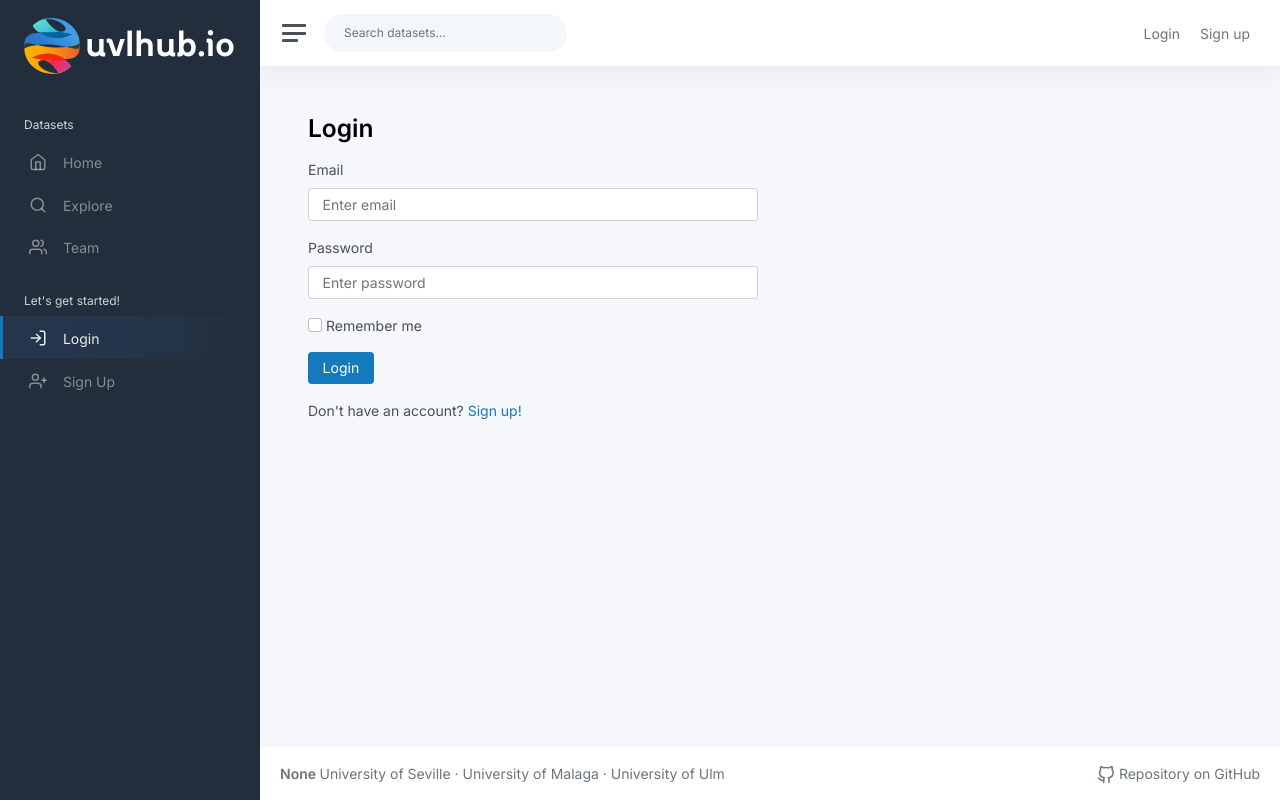
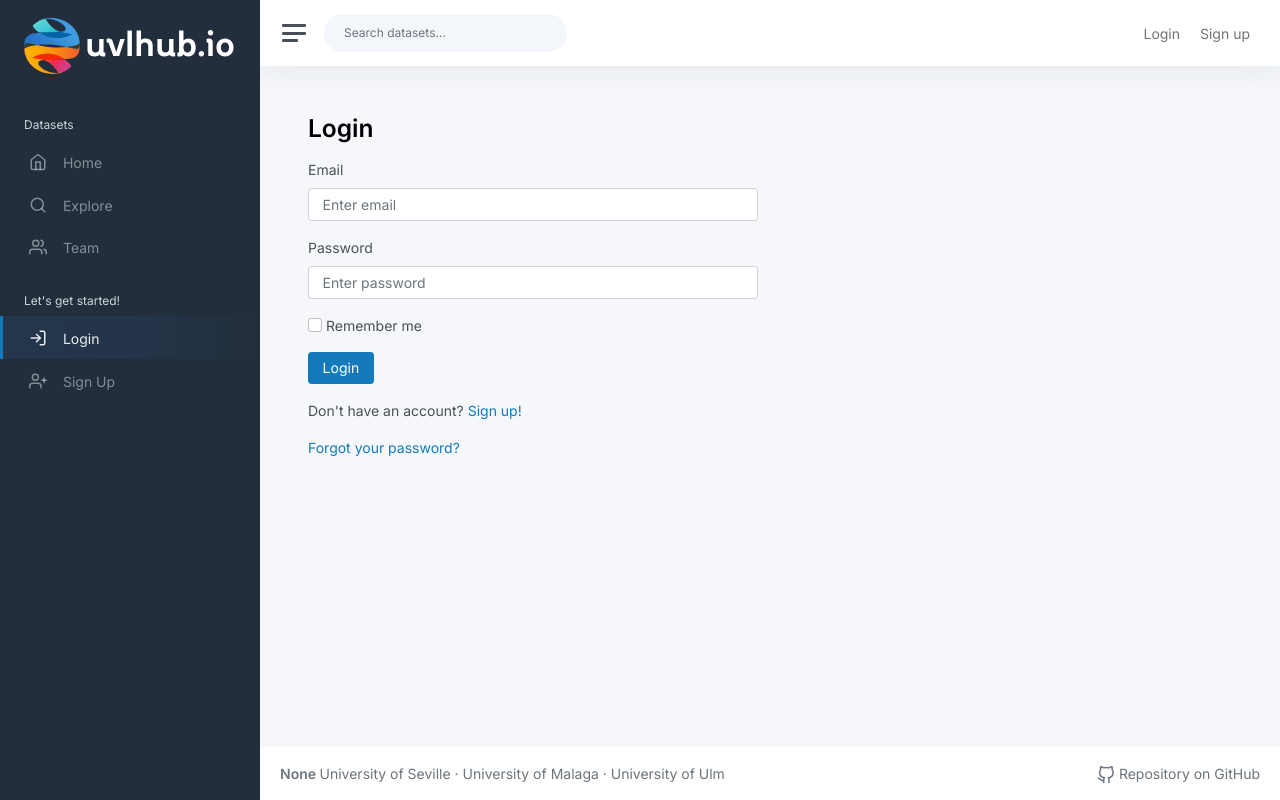
Before and after one commit to pringa-uvlhub/uvlhub, a Flask app: page /login in a window 1280 px wide. Run offline with Flask 3, Linux system fonts and the light colour scheme; parts of the project's set-up code (start-up, migrations or seed data) failed here and were passed over; some libraries are stand-ins or nearby versions.

Commit message:
Fix: Botón Forgot my passwod

```diff
--- a/app/modules/auth/templates/auth/login_form.html
+++ b/app/modules/auth/templates/auth/login_form.html
@@ -25,7 +25,6 @@
                         </div>
 
                     </div>
-
 
                     <div class="row">
 
@@ -87,6 +86,14 @@
     </div>
 </div>
 
+<!-- Botón de "Recuperar contraseña" -->
+<div class="row">
+    <div class="mt-3">
+        <div class="col-lg-6 col-12">
+            <a href="{{ url_for('auth.forgot_password') }}">Forgot your password?</a>
+        </div>
+    </div>
+</div>
 
 {% endblock %}
 
```
